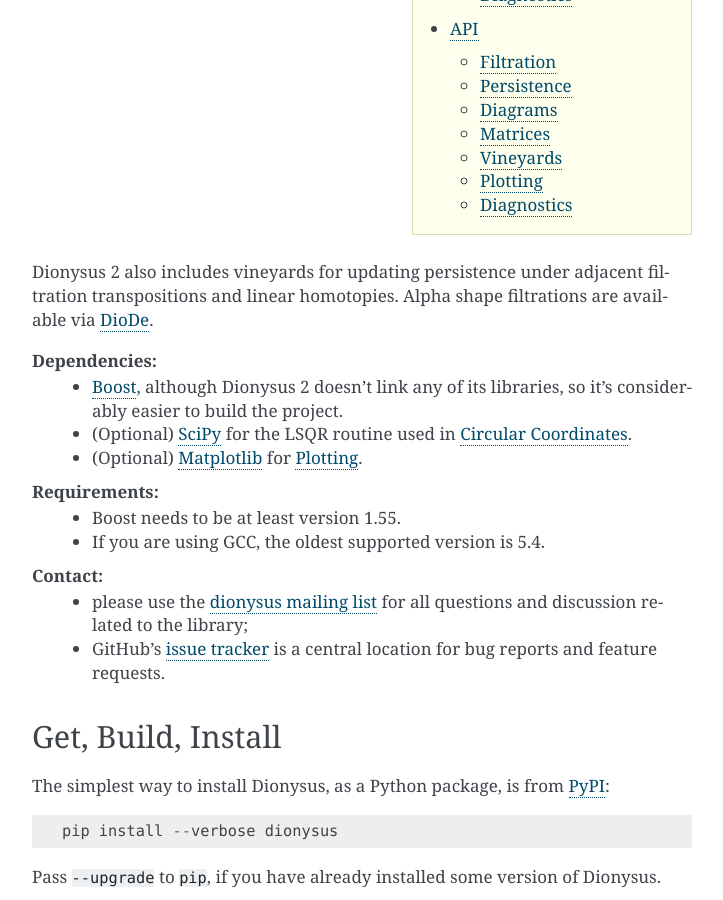
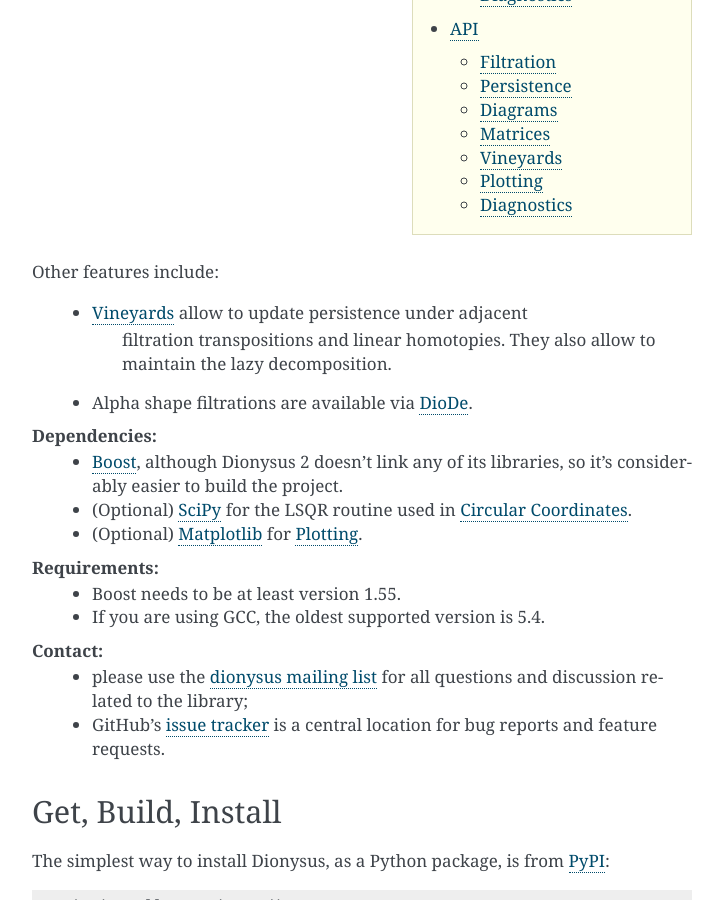
Before and after one commit to mrzv/dionysus, a Sphinx documentation site: the page built from doc/index.rst, in a window 1280 px wide and 900 px high, scrolled down 900 px. Shown: the whole window, without its empty margins (388-1111 px from the left). Built offline with Sphinx 7.4.7, drawn with Linux system fonts in a browser that asks for light colours.

Commit message:
Tweak the documentation

```diff
--- a/doc/index.rst
+++ b/doc/index.rst
@@ -29,9 +29,12 @@
   * A few :ref:`plotting` routines, based on `Matplotlib <https://matplotlib.org/>`_.
   * Better integration with `NumPy <http://www.numpy.org/>`_.
 
-Dionysus 2 also includes vineyards for updating persistence under adjacent
-filtration transpositions and linear homotopies. Alpha shape filtrations are
-available via `DioDe <https://github.com/mrzv/diode>`_.
+Other features include:
+
+  * :ref:`vineyards` allow to update persistence under adjacent
+	filtration transpositions and linear homotopies. They also allow to maintain
+	the lazy decomposition.
+  * Alpha shape filtrations are available via `DioDe <https://github.com/mrzv/diode>`_.
 
 **Dependencies:**
   * `Boost <http://www.boost.org/>`_, although Dionysus 2 doesn't link any of its libraries, so it's considerably easier to build the project.
--- a/doc/tutorial/vineyards.rst
+++ b/doc/tutorial/vineyards.rst
@@ -1,7 +1,9 @@
+.. _vineyards:
+
 Vineyards
 ---------
 
-Vineyards track how persistence pairings and persistence points change while a
+Vineyards track how persistence pairings and diagram points change as
 filtration order changes. Dionysus exposes two related interfaces:
 
 * ``VineyardV`` and ``VineyardU`` maintain a reduced boundary matrix under
```
